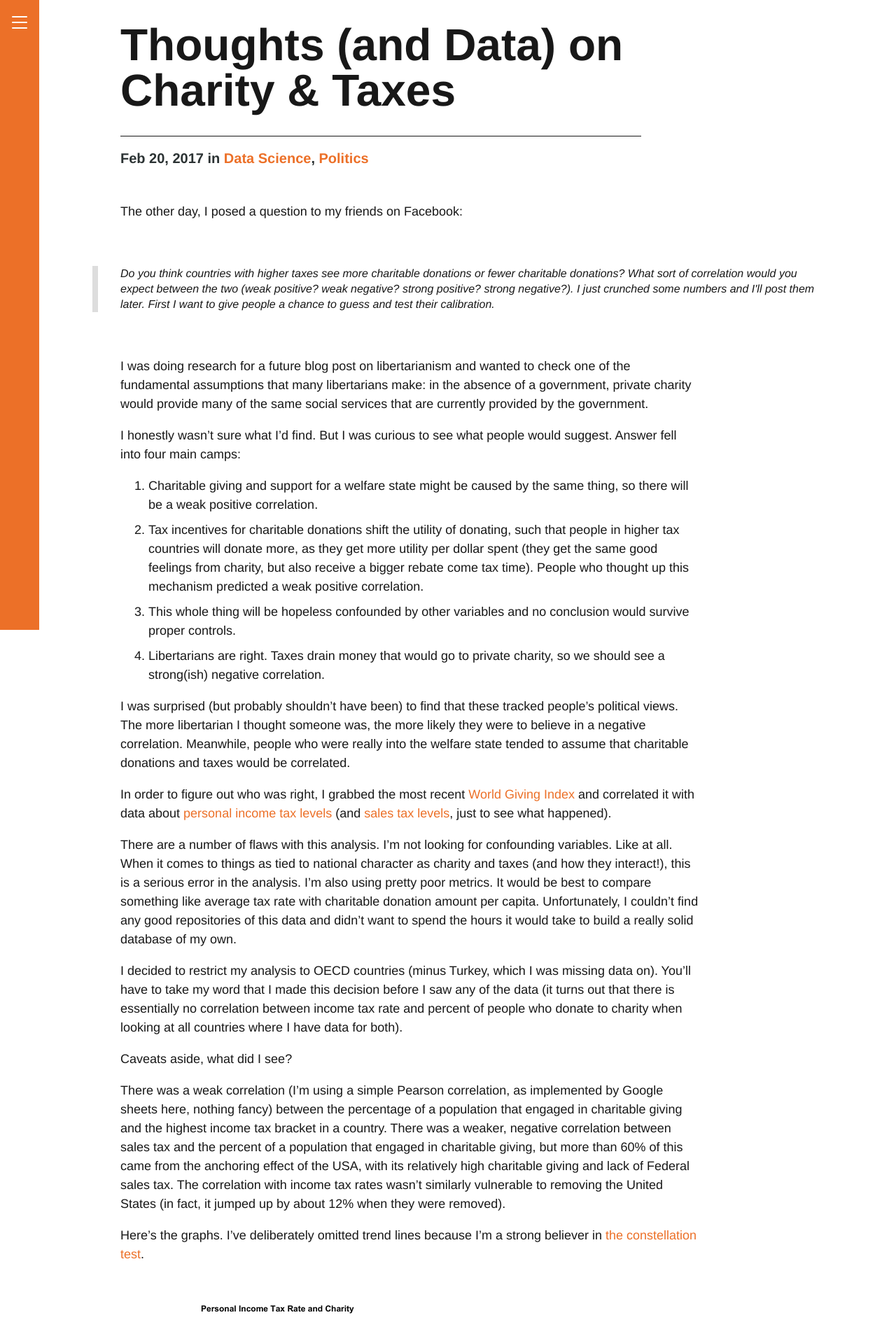
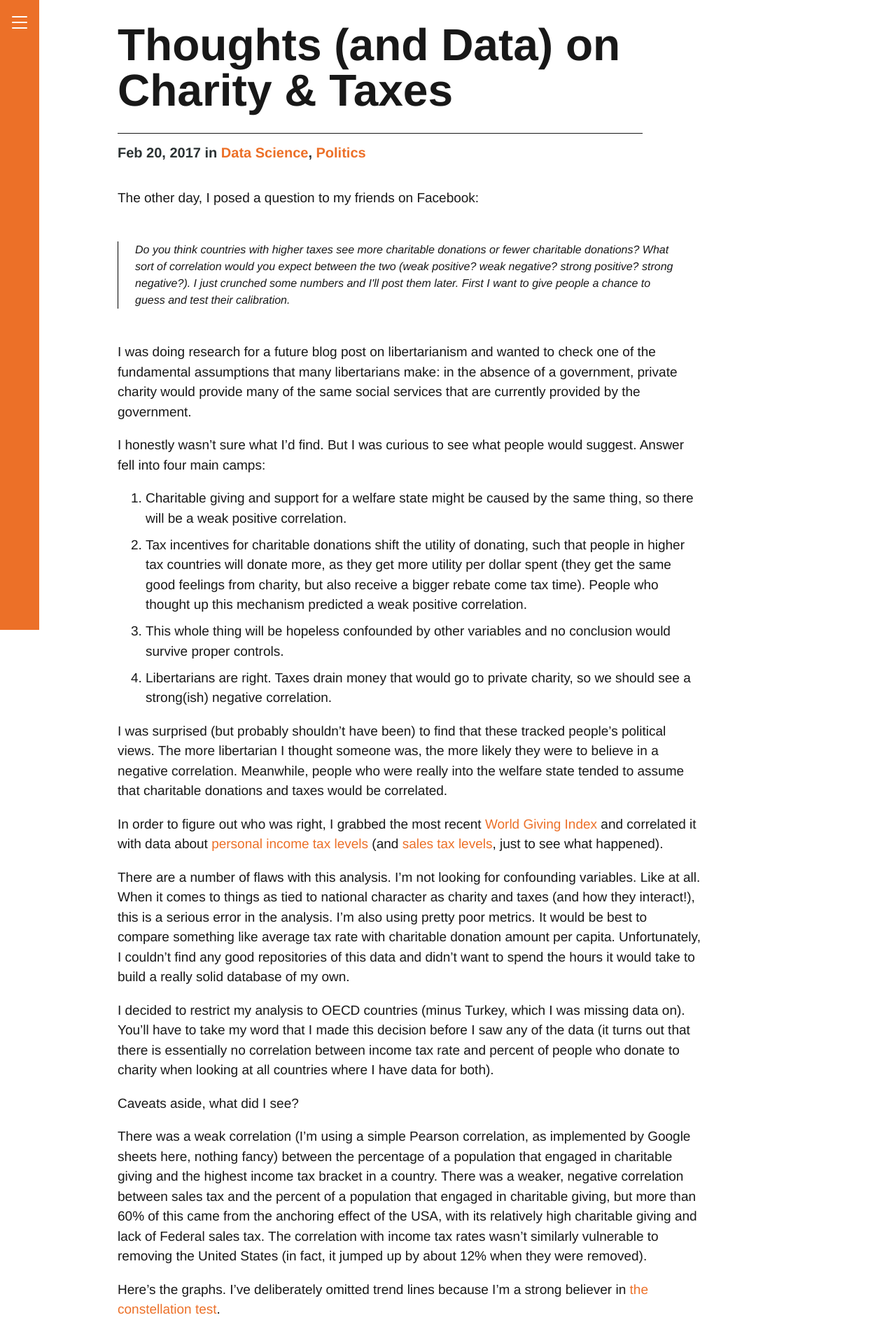
Before and after one commit to alexanian/socratic-form-microscopy, a Jekyll site: the page built from _posts/2017-02-19-thoughts-and-data-on-charity-taxes.md, in a window 1280 px wide. Shown: the top 1889 px of the page at 70% size. Built offline with Jekyll 4.4.1, drawn with Linux system fonts in a browser that asks for light colours.

Commit message:
improve styling of blockquotes

```diff
--- a/_sass/_components.scss
+++ b/_sass/_components.scss
@@ -68,20 +68,15 @@ code {
   }
 
   blockquote {
-    line-height: 1.375;
     padding-left: 20px;
-    margin: 40px 0 40px -16px;
-    border-left: $spacer-1 solid $color-border;
+    margin: $spacer-2 0;
+    border-left: 1px solid $color-border;
     font-style: italic;
-
-    p {
-      font-size: 24px;
-    }
+    max-width: 80%;
 
     @media (min-width: $breakpoint-lg) {
       padding-left: $spacer-3;
-      margin: $spacer-4 0 $spacer-4 -40px;
-      max-width: (11 / 10 * 100%);
+      margin: $spacer-4 0;
 
       p {
         font-size: 32px;
--- a/_sass/_custom.scss
+++ b/_sass/_custom.scss
@@ -191,12 +191,12 @@ a.category-head {
 
 .wrap {
   min-height: 100vh;
-  padding-bottom: 86px;
+  padding-bottom: 56px;
 }
 
 footer {
-  height: 86px;
-  margin-top: -86px;
+  height: 56px;
+  margin-top: -56px;
 }
 
 .wrap,
--- a/_sass/_variables.scss
+++ b/_sass/_variables.scss
@@ -1,7 +1,7 @@
 // Font family
 $body-font-family: "Helvetica Neue", Arial, sans-serif;
 $body-font-size: 16px;
-$prose-font-size: 18px;
+$prose-font-size: 19px;
 
 // Type scale
 $h0-mobile: 40px;
@@ -15,7 +15,7 @@ $h5-size: 16px !default;
 $h6-size: 12px !default;
 
 // Default border color
-$color-border: #ddd !default;
+$color-border: #000 !default;
 
 // Container width
 $container-width: 64em;
@@ -24,7 +24,7 @@ $container-width: 64em;
 $breakpoint-lg: 52em;
 
 // Spacing unit
-$spacer: 8px !default;
+$spacer: 6px !default;
 
 // Spacing scale
 $spacer-1: $spacer !default; // 8px
```
